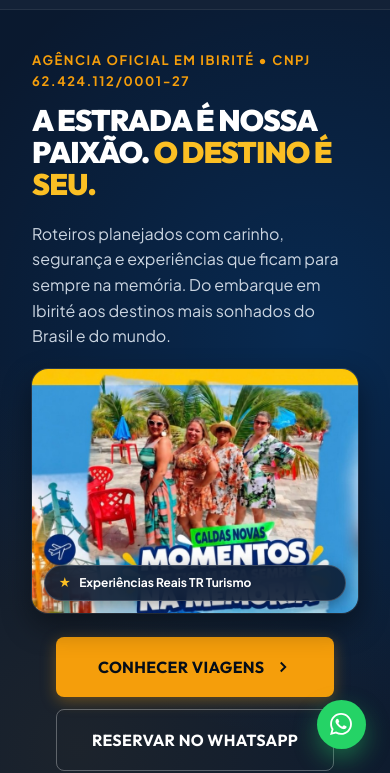
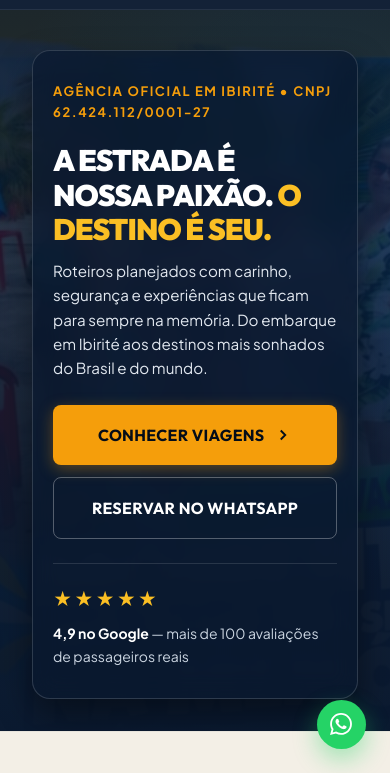
Before and after one commit to dev-victor16/tr-turismo-viagens, a website: page index.html in a window 390 px wide. Shown: the part 71-844 px from the top of the page. Drawn offline with Linux system fonts and the light colour scheme.

Commit message:
feat: foto como background 4:3 com adaptacao completa para celular e desktop

```diff
--- a/css/style.css
+++ b/css/style.css
@@ -372,111 +372,75 @@ button {
 }
 
 /* ==========================================================================
-   1. HERO COM FOTOGRAFIA REAL EM PROPORÇÃO 4:3 (DESKTOP & MOBILE)
+   1. HERO COM FOTOGRAFIA REAL NO FUNDO & ADAPTADA PARA CELULAR
    ========================================================================== */
 .hero-editorial-real {
   position: relative;
   overflow: hidden;
-  padding: 5rem 0 4.5rem 0;
+  padding: 5.5rem 0 4.5rem 0;
   color: #ffffff;
   background-color: var(--color-primary-dark);
 }
 
-.hero-ambient-backdrop {
+/* Camada de Fundo Responsiva da Fotografia Real (4:3) */
+.hero-bg-layer {
   position: absolute;
   top: 0;
   left: 0;
   width: 100%;
   height: 100%;
-  background:
-    radial-gradient(circle at 80% 35%, rgba(0, 102, 204, 0.22) 0%, transparent 60%),
-    radial-gradient(circle at 20% 80%, rgba(245, 158, 11, 0.08) 0%, transparent 50%),
-    var(--color-primary-dark);
+  z-index: 1;
   pointer-events: none;
-  z-index: 1;
-}
-
-.hero-content-relative {
-  position: relative;
-  z-index: 2;
-}
-
-.hero-layout-43 {
-  display: grid;
-  grid-template-columns: 1.12fr 0.88fr;
-  gap: 3.5rem;
-  align-items: center;
-}
-
-.hero-copy-col {
-  display: flex;
-  flex-direction: column;
-}
-
-/* Moldura Fotográfica 4:3 com Visual Editorial */
-.hero-visual-43-col {
-  display: flex;
-  justify-content: center;
-  align-items: center;
-}
-
-.hero-photo-frame-43 {
-  position: relative;
-  width: 100%;
-  max-width: 500px;
-  aspect-ratio: 4 / 3;
-  border-radius: var(--radius-lg);
   overflow: hidden;
-  box-shadow:
-    0 20px 50px rgba(0, 0, 0, 0.55),
-    0 0 0 1px rgba(255, 255, 255, 0.14),
-    0 0 30px rgba(245, 158, 11, 0.15);
-  transition: transform var(--transition-smooth), box-shadow var(--transition-smooth);
-}
-
-.hero-photo-frame-43:hover {
-  transform: translateY(-4px);
-  box-shadow:
-    0 25px 60px rgba(0, 0, 0, 0.65),
-    0 0 0 1px rgba(245, 158, 11, 0.4),
-    0 0 40px rgba(245, 158, 11, 0.25);
-}
-
-.hero-photo-img-43 {
-  width: 100%;
+}
+
+.hero-bg-img {
+  position: absolute;
+  right: 0;
+  top: 0;
+  width: 55%;
   height: 100%;
   object-fit: cover;
   object-position: center center;
-  display: block;
-  transition: transform var(--transition-smooth);
-}
-
-.hero-photo-frame-43:hover .hero-photo-img-43 {
-  transform: scale(1.02);
-}
-
-.hero-photo-badge-43 {
+  opacity: 0.58;
+  filter: contrast(1.06) saturate(1.12);
+  transition: opacity var(--transition-smooth);
+}
+
+.hero-bg-overlay {
   position: absolute;
-  bottom: 1rem;
-  left: 1rem;
-  right: 1rem;
-  background: rgba(10, 25, 47, 0.88);
-  backdrop-filter: blur(10px);
-  -webkit-backdrop-filter: blur(10px);
-  border: 1px solid rgba(255, 255, 255, 0.18);
-  border-radius: var(--radius-full);
-  padding: 0.55rem 1rem;
-  font-size: 0.8rem;
-  font-weight: 700;
-  color: #ffffff;
-  display: flex;
-  align-items: center;
-  gap: 0.5rem;
-  box-shadow: 0 4px 15px rgba(0, 0, 0, 0.35);
-}
-
-.hero-photo-star {
-  color: #fbbf24;
+  top: 0;
+  left: 0;
+  width: 100%;
+  height: 100%;
+  background: linear-gradient(
+    90deg,
+    rgba(10, 25, 47, 0.98) 0%,
+    rgba(10, 25, 47, 0.92) 42%,
+    rgba(10, 25, 47, 0.55) 70%,
+    rgba(10, 25, 47, 0.22) 100%
+  );
+}
+
+.hero-editorial-real::before {
+  content: '';
+  position: absolute;
+  top: 0;
+  left: 0;
+  right: 0;
+  bottom: 0;
+  background: radial-gradient(circle at 85% 30%, rgba(0, 102, 204, 0.15) 0%, transparent 60%);
+  pointer-events: none;
+  z-index: 2;
+}
+
+.hero-content-relative {
+  position: relative;
+  z-index: 3;
+}
+
+.hero-copy-compact {
+  max-width: 640px;
 }
 
 
@@ -1634,13 +1598,22 @@ button {
    RESPONSIVIDADE (MOBILE & TABLET)
    ========================================================================== */
 @media (max-width: 1024px) {
-  .hero-layout-43 {
-    grid-template-columns: 1fr;
-    gap: 2.5rem;
-  }
-  .hero-photo-frame-43 {
-    max-width: 520px;
-    margin: 0 auto;
+  .hero-bg-img {
+    width: 100%;
+    height: 100%;
+    object-position: center top;
+    opacity: 0.40;
+  }
+  .hero-bg-overlay {
+    background: linear-gradient(
+      180deg,
+      rgba(10, 25, 47, 0.94) 0%,
+      rgba(10, 25, 47, 0.82) 45%,
+      rgba(10, 25, 47, 0.60) 100%
+    );
+  }
+  .hero-copy-compact {
+    max-width: 100%;
   }
   .hero-photo-main-frame {
     height: 380px;
@@ -1701,50 +1674,49 @@ button {
   }
   .hero-editorial-real {
     padding: 2.5rem 0 2rem 0;
-  }
-  .hero-layout-43 {
+    min-height: 520px;
     display: flex;
-    flex-direction: column;
-    gap: 0;
-  }
-  .hero-copy-col {
-    display: contents;
-  }
-  .hero-eyebrow-tag {
-    order: 1;
-    margin-bottom: 0.75rem;
+    align-items: center;
+  }
+  .hero-bg-img {
+    width: 100%;
+    height: 100%;
+    object-fit: cover;
+    object-position: center 12%;
+    opacity: 0.48;
+    filter: contrast(1.08) saturate(1.15);
+  }
+  .hero-bg-overlay {
+    background: linear-gradient(
+      180deg,
+      rgba(10, 25, 47, 0.72) 0%,
+      rgba(10, 25, 47, 0.52) 30%,
+      rgba(10, 25, 47, 0.85) 70%,
+      rgba(10, 25, 47, 0.98) 100%
+    );
+  }
+  .hero-copy-compact {
+    max-width: 100%;
+    background: rgba(10, 25, 47, 0.68);
+    backdrop-filter: blur(12px);
+    -webkit-backdrop-filter: blur(12px);
+    padding: 1.85rem 1.25rem;
+    border-radius: 18px;
+    border: 1px solid rgba(255, 255, 255, 0.15);
+    box-shadow: 0 15px 35px rgba(0, 0, 0, 0.45);
   }
   .hero-heading-main {
-    order: 2;
-    font-size: 2.1rem;
-    margin-bottom: 1.25rem;
+    font-size: 2rem;
+    margin-bottom: 0.85rem;
+    line-height: 1.15;
   }
   .hero-lead-editorial {
-    order: 3;
-    font-size: 1rem;
-    margin-bottom: 1.25rem;
+    font-size: 0.95rem;
+    margin-bottom: 1.5rem;
     line-height: 1.6;
-  }
-  .hero-visual-43-col {
-    order: 4;
-    width: 100%;
-    margin-bottom: 1.5rem;
-  }
-  .hero-photo-frame-43 {
-    max-width: 100%;
-    aspect-ratio: 4 / 3;
-    border-radius: 16px;
-    box-shadow: 0 12px 30px rgba(0, 0, 0, 0.45), 0 0 0 1px rgba(255, 255, 255, 0.14);
-  }
-  .hero-photo-badge-43 {
-    bottom: 0.75rem;
-    left: 0.75rem;
-    right: 0.75rem;
-    padding: 0.45rem 0.85rem;
-    font-size: 0.75rem;
+    color: #e2e8f0;
   }
   .hero-actions {
-    order: 5;
     flex-direction: column;
     align-items: stretch;
     gap: 0.75rem;
@@ -1754,7 +1726,6 @@ button {
     width: 100%;
   }
   .hero-proof-bar {
-    order: 6;
     padding-top: 1.25rem;
   }
   .pillar-photo-box {
--- a/index.html
+++ b/index.html
@@ -90,15 +90,16 @@
   </header>
 
   <main>
-    <!-- 1. HERO COM FOTOGRAFIA REAL EM PROPORÇÃO 4:3 (DESKTOP E CELULAR) -->
+    <!-- 1. HERO COM FOTOGRAFIA REAL NO FUNDO & ADAPTADA PARA CELULAR -->
     <section id="home" class="hero-editorial-real">
-      <!-- Fundo ambiente escuro para realce fotográfico -->
-      <div class="hero-ambient-backdrop"></div>
+      <!-- Camada de Fundo Responsiva da Fotografia Real (4:3) -->
+      <div class="hero-bg-layer" id="hero-bg-layer">
+        <img src="images/tr-hero-bg-momentos.jpg" alt="Passageiras da TR Turismo em Caldas Novas" class="hero-bg-img" id="hero-bg-img">
+        <div class="hero-bg-overlay"></div>
+      </div>
 
       <div class="container hero-content-relative">
-        <div class="hero-layout-43">
-          <!-- Coluna de Texto & Proposta de Valor -->
-          <div class="hero-copy-col">
+        <div class="hero-copy-col hero-copy-compact">
           <div class="hero-eyebrow-tag" id="hero-badge-text">
             Agência Oficial em Ibirité • CNPJ 62.424.112/0001-27
           </div>
@@ -126,17 +127,6 @@
             <span class="hero-stars-gold">★★★★★</span>
             <div class="hero-proof-text">
               <strong>4,9 no Google</strong> — mais de 100 avaliações de passageiros reais
-              </div>
-            </div>
-          </div>
-
-          <!-- Coluna Fotográfica 4:3 Real da TR Turismo -->
-          <div class="hero-visual-43-col">
-            <div class="hero-photo-frame-43">
-              <img src="images/tr-hero-bg-momentos.jpg" alt="Passageiras da TR Turismo em Caldas Novas" class="hero-photo-img-43" id="hero-bg-img">
-              <div class="hero-photo-badge-43">
-                <span class="hero-photo-star">★</span> Experiências Reais TR Turismo
-              </div>
             </div>
           </div>
         </div>
```
Lines whose indentation alone changed are shown as unchanged.
